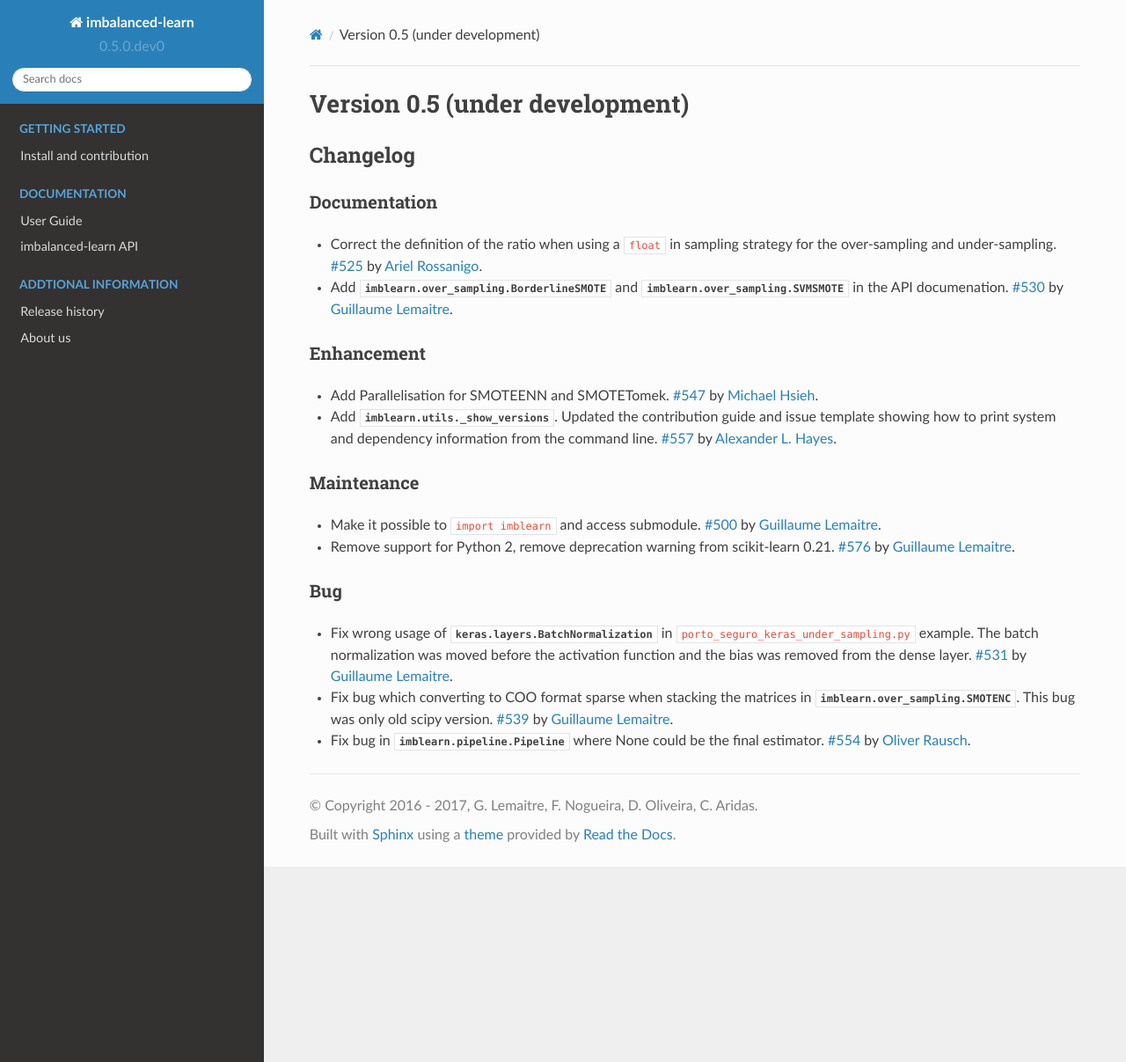
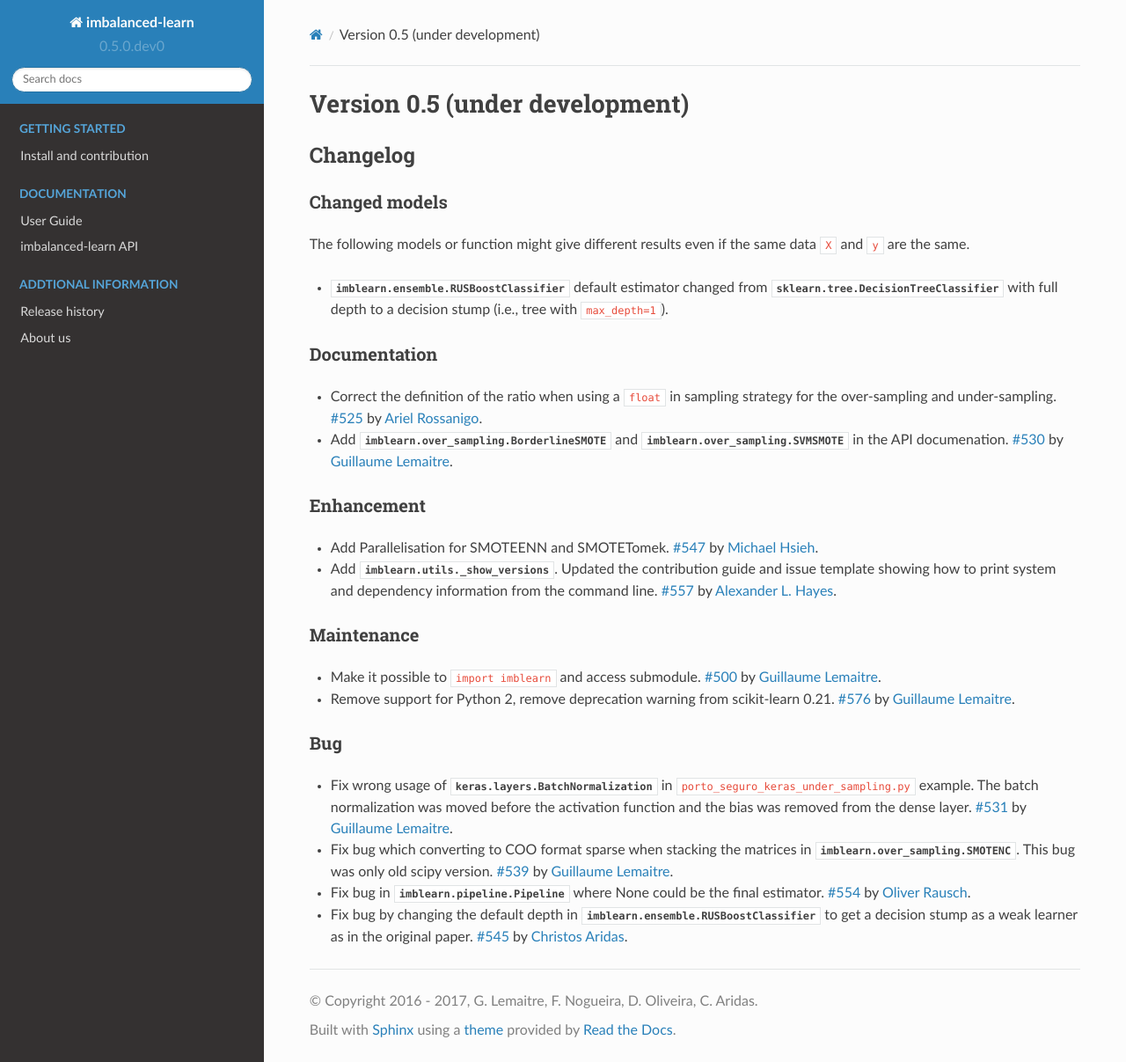
Before and after one commit to scikit-learn-contrib/imbalanced-learn, a Sphinx documentation site: the page built from doc/whats_new/v0.5.rst, in a window 1280 px wide and 1207 px high. Shown: the whole window at 88% size. Built offline with Sphinx 7.4.7 and the Read the Docs theme 2.0.0, drawn with Linux system fonts in a browser that asks for light colours; formulas are drawn with MathJax 3; pages that are not in the unit, such as notebooks, are missing from menus.

Commit message:
FIX use a stump as base estimator in RUSBoostClassifier (#545)

```diff
--- a/doc/ensemble.rst
+++ b/doc/ensemble.rst
@@ -93,12 +93,13 @@ Several methods taking advantage of boosting have been designed.
 a boosting iteration [SKHN2010]_::
 
   >>> from imblearn.ensemble import RUSBoostClassifier
-  >>> rusboost = RUSBoostClassifier(random_state=0)
+  >>> rusboost = RUSBoostClassifier(n_estimators=200, algorithm='SAMME.R',
+  ...                               random_state=0)
   >>> rusboost.fit(X_train, y_train)  # doctest: +ELLIPSIS
   RUSBoostClassifier(...)
   >>> y_pred = rusboost.predict(X_test)
   >>> balanced_accuracy_score(y_test, y_pred)  # doctest: +ELLIPSIS
-  0.74...
+  0.66...
 
 A specific method which uses ``AdaBoost`` as learners in the bagging classifier
 is called EasyEnsemble. The :class:`EasyEnsembleClassifier` allows to bag
--- a/doc/whats_new/v0.5.rst
+++ b/doc/whats_new/v0.5.rst
@@ -5,6 +5,16 @@ Version 0.5 (under development)
 
 Changelog
 ---------
+
+Changed models
+..............
+
+The following models or function might give different results even if the
+same data ``X`` and ``y`` are the same.
+
+* :class:`imblearn.ensemble.RUSBoostClassifier` default estimator changed from
+  :class:`sklearn.tree.DecisionTreeClassifier` with full depth to a decision
+  stump (i.e., tree with ``max_depth=1``).
 
 Documentation
 .............
@@ -53,3 +63,8 @@ Bug
 - Fix bug in :class:`imblearn.pipeline.Pipeline` where None could be the final
   estimator.
   :pr:`554` by :user:`Oliver Rausch <orausch>`.
+
+- Fix bug by changing the default depth in
+  :class:`imblearn.ensemble.RUSBoostClassifier` to get a decision stump as a
+  weak learner as in the original paper.
+  :pr:`545` by :user:`Christos Aridas <chkoar>`.
```
Also changed, not shown: 2 other files.
